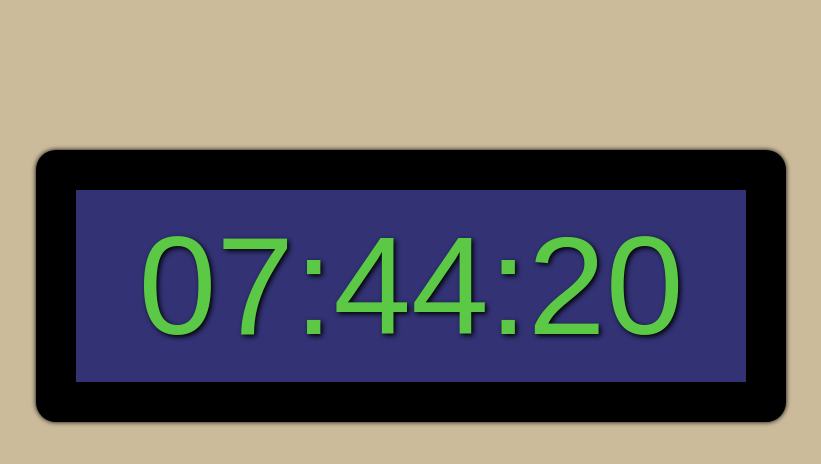
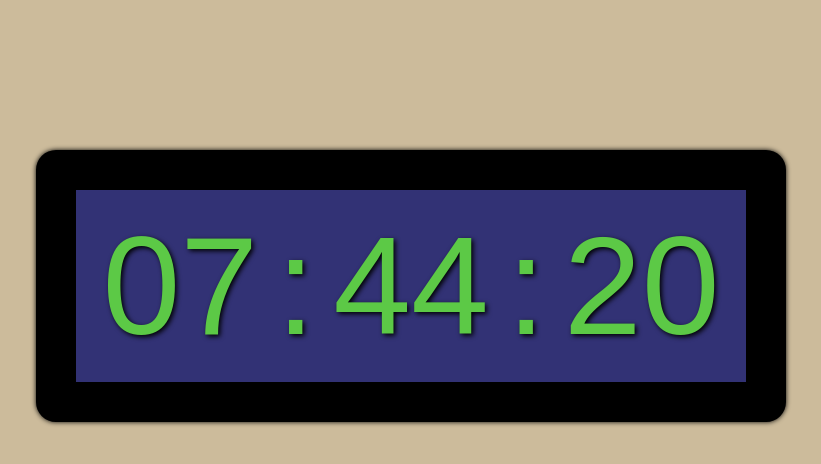
Before and after one commit to ANSHUMANMOREY7/Digital-Clock, a plain HTML site: page index.html in a window 1280 px wide. Shown: the whole page, without its empty margins (229-1050 px from the left). Drawn offline with Linux system fonts and the light colour scheme.

Commit message:
spacing added between hour , minutes and seconds

```diff
--- a/index.css
+++ b/index.css
@@ -23,3 +23,9 @@ body{
 
 
 }
+.colen{
+    padding: 0 2px;
+    margin: 0 16px;
+    text-shadow: 2px 2px 5px black;
+
+}
--- a/index.html
+++ b/index.html
@@ -10,9 +10,9 @@
     <div class="Clock-container">
         <div class="clock-screen">
             <div class="hours">07</div>
-            <div>:</div>
+            <div class="colen">:</div>
             <div class="minutes">44</div>
-            <div>:</div>
+            <div class="colen">:</div>
             <div class="seconds">20</div>
         </div>
     </div>
```
